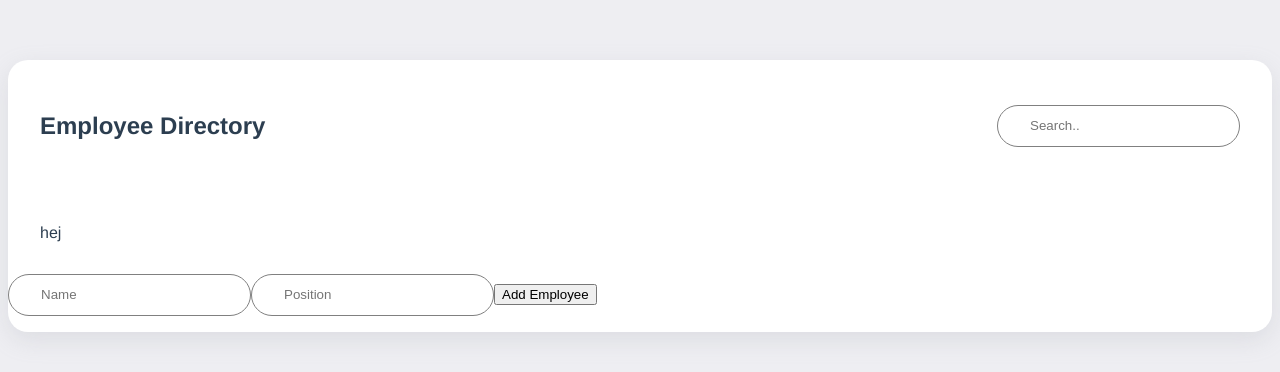
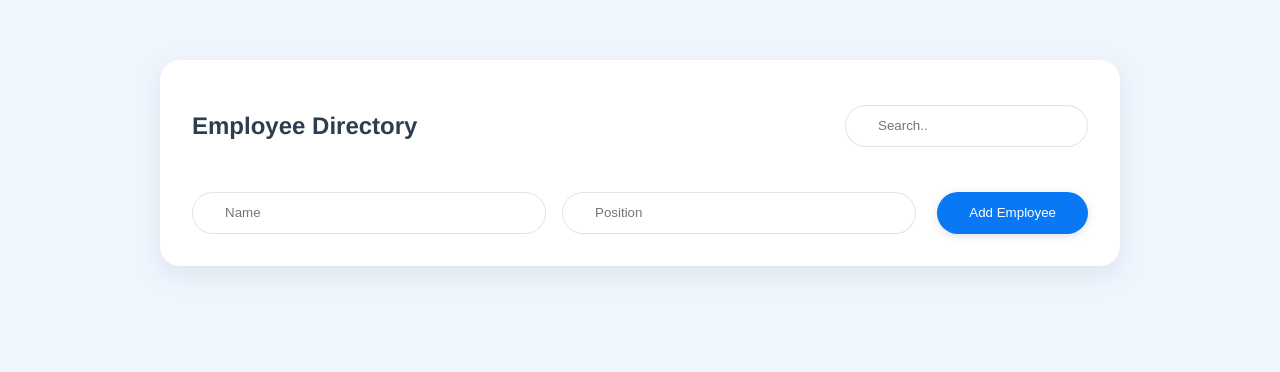
Before and after one commit to HelenaRye/employee-directory, a Vue app in the folder employee-app/: page / in a window 1280 px wide. Shown: the top 372 px of the page. Built offline with nearby package versions, Linux system fonts and the light colour scheme.

Commit message:
additional styling

```diff
--- a/employee-app/src/App.vue
+++ b/employee-app/src/App.vue
@@ -3,8 +3,7 @@
 	<header>
     <h1 class="title">Employee Directory</h1>
     <SearchEmployee/>
-  </header>
-	<header>hej</header>
+	</header>
 	<AddEmployee/>
 	<EmployeeList/>
 	</section>
@@ -26,7 +25,7 @@ export default {
 
 <style>
 body {
-   background-color: #D4D4DD60;
+   background-color:#0978F410;
 }
 #app {
   font-family: Avenir, Helvetica, Arial, sans-serif;
@@ -39,7 +38,7 @@ body {
 }
 
 .app-wrapper {
-  width: 80rem;
+  width: 60rem;
   background-color: white;
   border-radius: 20px;
   box-shadow: rgba(149, 157, 165, 0.2) 0px 8px 24px;
--- a/employee-app/src/components/AddEmployee.vue
+++ b/employee-app/src/components/AddEmployee.vue
@@ -1,24 +1,30 @@
 <template>
-    <input v-model="name" type="text" placeholder="Name">
-	<input v-model="position" type="text" placeholder="Position">
-	<button class="add" @click="addEmployee">Add Employee</button>
+	<section class="add-employee">
+		<div class="input-wrapper">
+			<input v-model="name" type="text" placeholder="Name">
+			<input v-model="position" type="text" placeholder="Position">
+		</div>
+		<button class="add" @click="addEmployee">Add Employee</button>
+	</section>
 </template>
 
 <script>
-import { ref } from 'vue';
-import { useStore } from 'vuex';
+import { ref } from 'vue'
+import { useStore } from 'vuex'
 
 export default {
 	name: 'AddEmployee',
 	setup () {
 		const name = ref('')
 		const position = ref('')
+		const newId = ref(0)
 
 		const store = useStore()
 
-		const addEmployee = () => {
+		const addEmployee = function (e) {
 			if (position.value && name.value) {
-				store.dispatch('addEmployee', position.value, name.value)
+				store.dispatch('addEmployee', position, name, newId)
+				newId.value++
 				position.value = ''
 				name.value = ''
 			}
@@ -27,6 +33,7 @@ export default {
 		return {
 			name,
 			position,
+			newId,
 			addEmployee
 		}
 	}
@@ -36,8 +43,31 @@ export default {
 <style scoped>
 input {
 	border-radius: 30px;
-	border: 1px solid grey;
+	border: 1px solid #BFBFB770;
+	padding: 0 2rem;
+	height: 2.5rem;
+	margin-right: 1rem;
+	width: 18rem;
+}
+
+.input-wrapper {
+	display: flex;
+}
+
+.add-employee {
+	display: flex;
+	justify-content: space-between;
+	margin: 0 2rem 2rem 2rem;
+}
+
+.add {
+	border-radius: 30px;
+	border: none;
+	background: #0978F4;
+	color: #FFF;
 	padding: 0rem 2rem;
-	height: 2.5rem;
+	box-shadow: rgba(99, 99, 99, 0.2) 0px 2px 8px 0px;
+
 }
+
 </style>
--- a/employee-app/src/components/EmployeeList.vue
+++ b/employee-app/src/components/EmployeeList.vue
@@ -9,11 +9,11 @@
 		  <div class="wrapper">
 			<img class="employee-image" src="https://xsgames.co/randomusers/avatar.php?g=male" alt="">
 			<div class="employee-info">
-			  <h3 class="name"> {{ employees.name }}</h3>
-			  <p class="job-title"> {{ employees.position }}</p>
+			  <h3 class="name"> {{ employee.name }}</h3>
+			  <p class="job-title"> {{ employee.position }}</p>
 			</div>
 		  </div>
-		  <button class="delete" @click="deleteEmployee">X</button>
+		  <button class="delete" @click="deleteEmployee(employee.id)">X</button>
 		</div>
 	  </li>
 	</ul>
@@ -30,7 +30,7 @@ export default {
     }
   },
   methods: {
-	deleteEmployee: function (id) {
+	deleteEmployee (id) {
       this.$store.dispatch('deleteEmployee', id);
     }
   }
@@ -48,14 +48,14 @@ ul {
 
 img {
   border-radius: 50%;
-  width: 7rem;
+  width: 6rem;
 }
 
 .card {
   display: flex;
   justify-content: space-between;
   box-shadow: rgba(99, 99, 99, 0.2) 0px 2px 8px 0px;
-  border-radius: 30px;
+  border-radius: 20px;
   padding: 1.5rem 2rem;
   margin: 1rem;
 }
--- a/employee-app/src/components/SearchEmployee.vue
+++ b/employee-app/src/components/SearchEmployee.vue
@@ -1,10 +1,11 @@
 <template>
-    <input type="text" placeholder="Search..">
+    <input type="text" placeholder="Search.." v-model="searchText">
 </template>
 
 <script>
 export default {
   name: 'SearchEmployee'
+
 }
 </script>
 
@@ -12,8 +13,9 @@ export default {
 
 input {
   border-radius: 30px;
-  border: 1px solid grey;
+  border: 1px solid #BFBFB770;
   padding: 0rem 2rem;
   height: 2.5rem;
 }
+
 </style>
--- a/employee-app/src/store/store.js
+++ b/employee-app/src/store/store.js
@@ -1,21 +1,21 @@
-import { ref } from 'vue';
 import { createStore } from 'vuex'
 
 const store = createStore({
 	namespaced: true,
-	state: ref({
+	state: {
 		employees: []
-	}),
+	},
 	mutations: {
 		ADD_EMPLOYEE (state, payload) {
 			const newEmployee = {
+				id: payload.newId,
 				name: payload.name,
 				position: payload.position
 			}
 			state.employees.unshift(newEmployee)
 		},
 		DELETE_EMPLOYEE: (state, payload) => {
-			const index = state.employees.findIndex(todo => todo.id === payload);
+			const index = state.employees.findIndex(employee => employee.id === payload);
     state.employees.splice(index, 1);
 		  }
 	},
@@ -28,7 +28,7 @@ const store = createStore({
 		}
 	},
 	getters: {
-		getEmployees: state => state.employees
+		getEmployees: (state) => state.employees
 	}
 })
 
```
Also changed, not shown: 1 other file (tests, documents, lock files or other folders).
